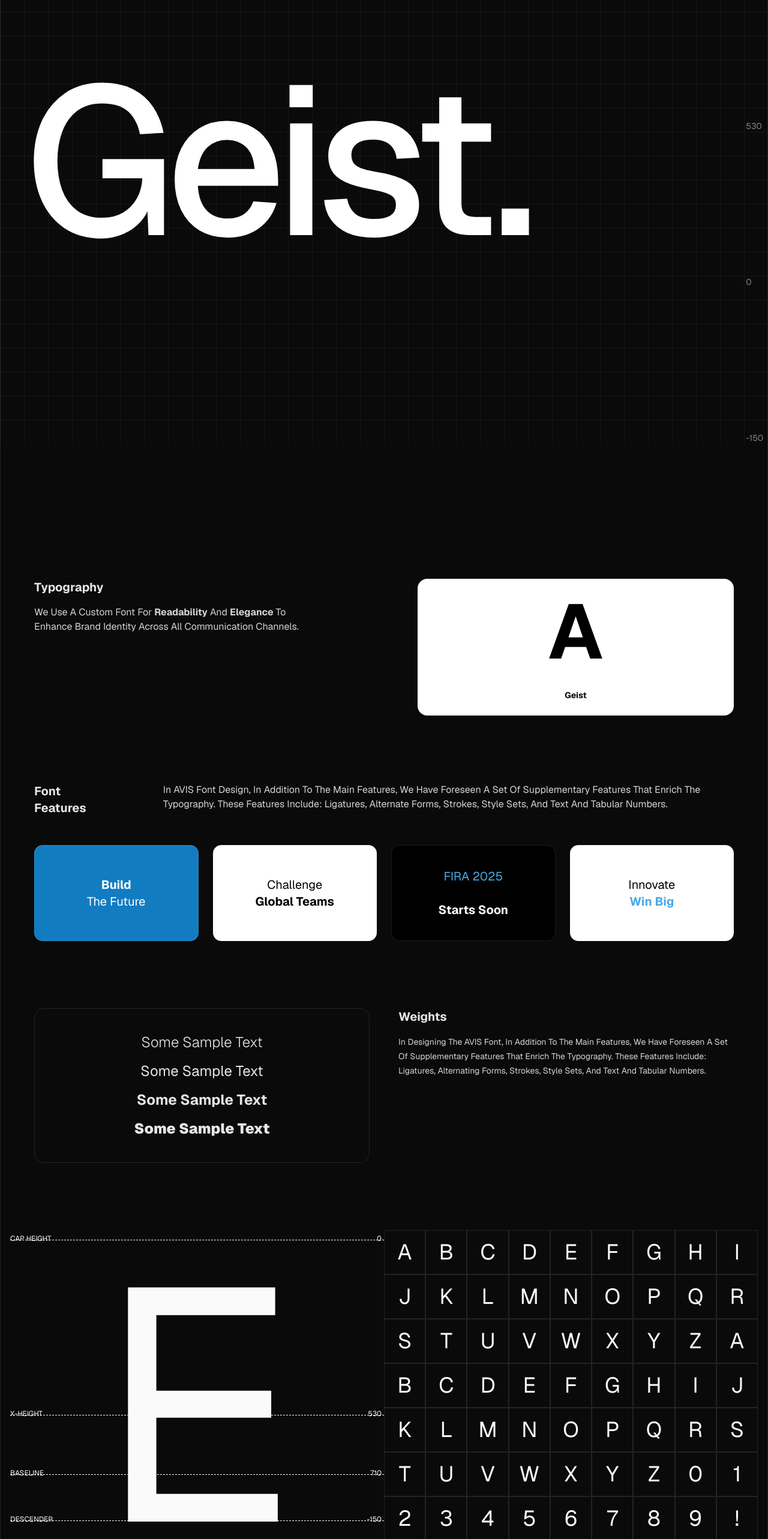
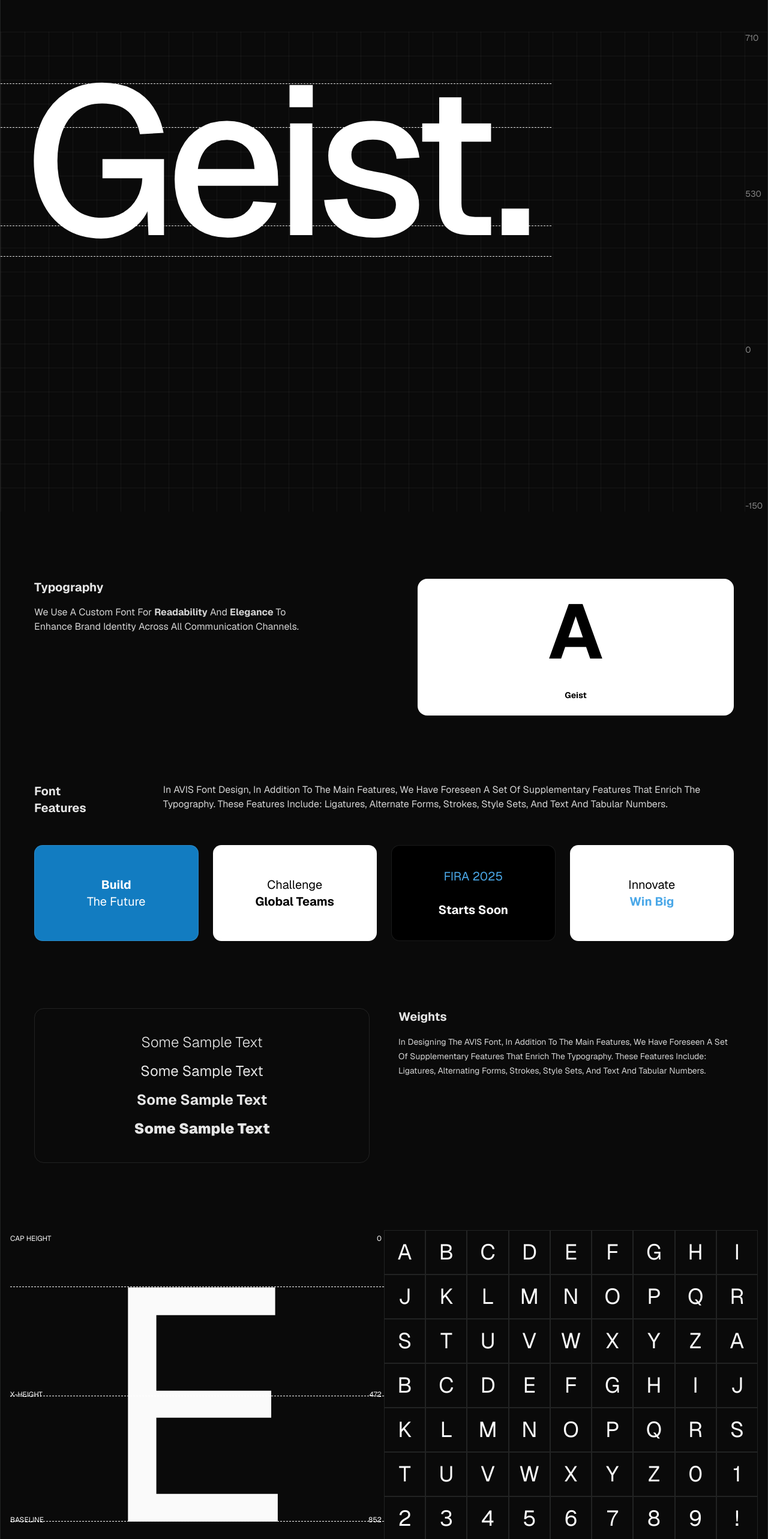
Before and after one commit to Sarina-R/AVIS-brand-book, a Next.js app: page /typography in a window 1280 px wide. Shown: the part 60-2626 px from the top of the page at 60% size. Built offline with nearby package versions, Linux system fonts and the light colour scheme.

Commit message:
try to fix 4 en lines

```diff
--- a/components/dynamic-section/TypographySection.tsx
+++ b/components/dynamic-section/TypographySection.tsx
@@ -125,7 +125,7 @@
   return (
     // <section className="p-4 md:p-10 max-w-6xl mx-auto space-y-28 mt-12 capitalize">
     <section className="space-y-28 capitalize py-28">
-      <div className="lg:h-screen">
+      <div className="lg:h-screen relative">
         <svg
           className="absolute top-0 left-0 w-full h-full"
           xmlns="http://www.w3.org/2000/svg"
@@ -148,9 +148,25 @@
           <rect width="100%" height="100%" fill="url(#grid)" />
         </svg>
 
-        <h1 className="text-white p-10 text-9xl sm:text-[200px] md:text-[250px] lg:text-[350px] font-medium tracking-tighter leading-none">
-          {section.font.name}.
-        </h1>
+        <div className="relative inline-block">
+          {/* 710 */}
+          <div className="absolute top-[20%] left-0 right-0 border-t-1 border-dashed border-white" />
+
+          {/* 530 */}
+          <div className="absolute top-[37%] left-0 right-0 border-t-1 border-dashed border-white" />
+
+          <h1 className="text-white p-10 text-9xl sm:text-[200px] md:text-[250px] lg:text-[350px] font-medium tracking-tighter leading-none relative">
+            Geist.
+          </h1>
+
+          {/* 0 */}
+          <div className="absolute top-[75%] left-0 right-0 border-t-1 border-dashed border-white" />
+
+          {/* -150 */}
+          <div className="absolute top-[87%] left-0 right-0 border-t-1 border-dashed border-white" />
+
+          <div className="absolute top-[87%] left-0 right-0 border-t-1 border-dashed border-white" />
+        </div>
 
         <div className="absolute right-2 top-0 h-full flex flex-col justify-between text-white text-sm opacity-50">
           <span>710</span>
--- a/components/typographySection/FontInspector.tsx
+++ b/components/typographySection/FontInspector.tsx
@@ -7,9 +7,9 @@
   const [fontSize, setFontSize] = useState(300);
   const glyphRef = useRef(null);
 
-  const capHeight = 710;
-  const xHeight = 530;
-  const descender = -150;
+  const capHeight = 852;
+  const xHeight = 472;
+  const descender = -8;
 
   const glyphs = [
     // Uppercase letters
@@ -214,7 +214,7 @@
           />
           <div
             className="absolute w-full border-t border-dashed border-black dark:border-white"
-            style={{ top: `${(0 / 1000) * fontSize}px` }}
+            style={{ top: `${(142 / 1000) * fontSize}px` }}
           />
           <div
             className="absolute w-full border-t border-dashed border-black dark:border-white"
```
